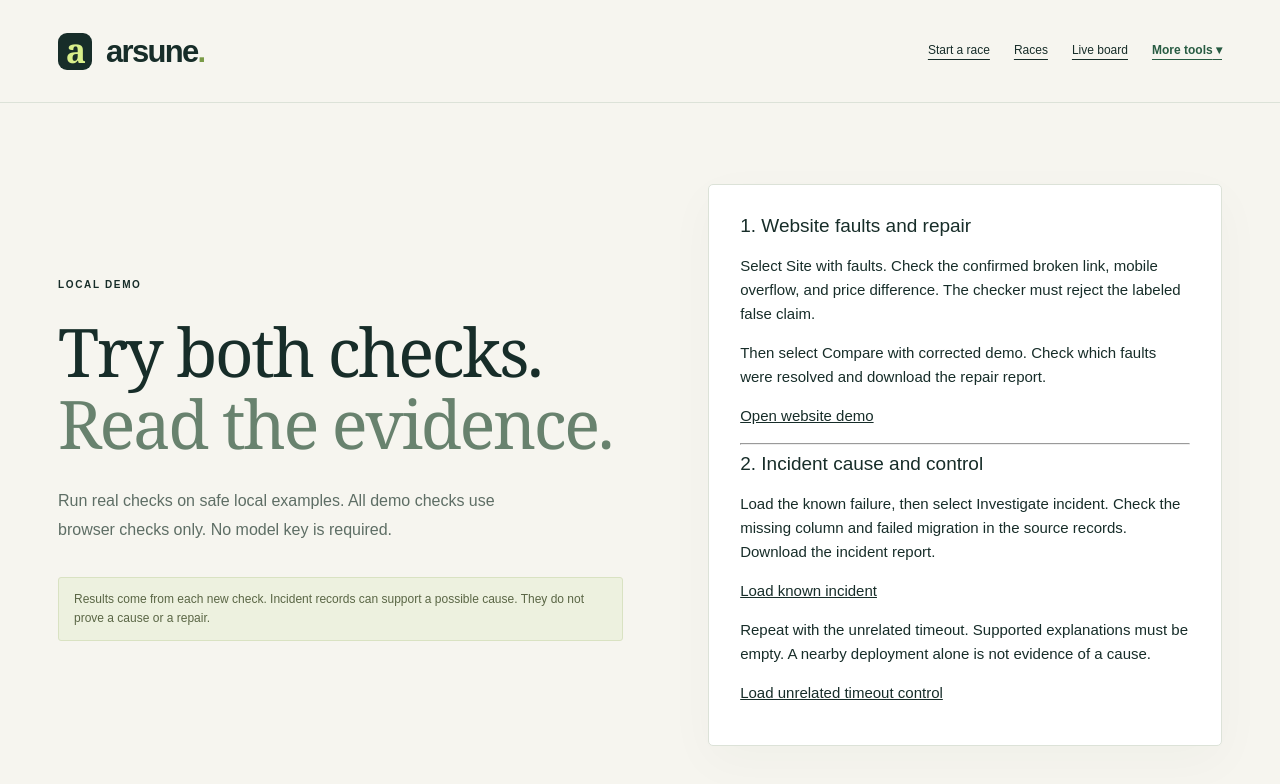
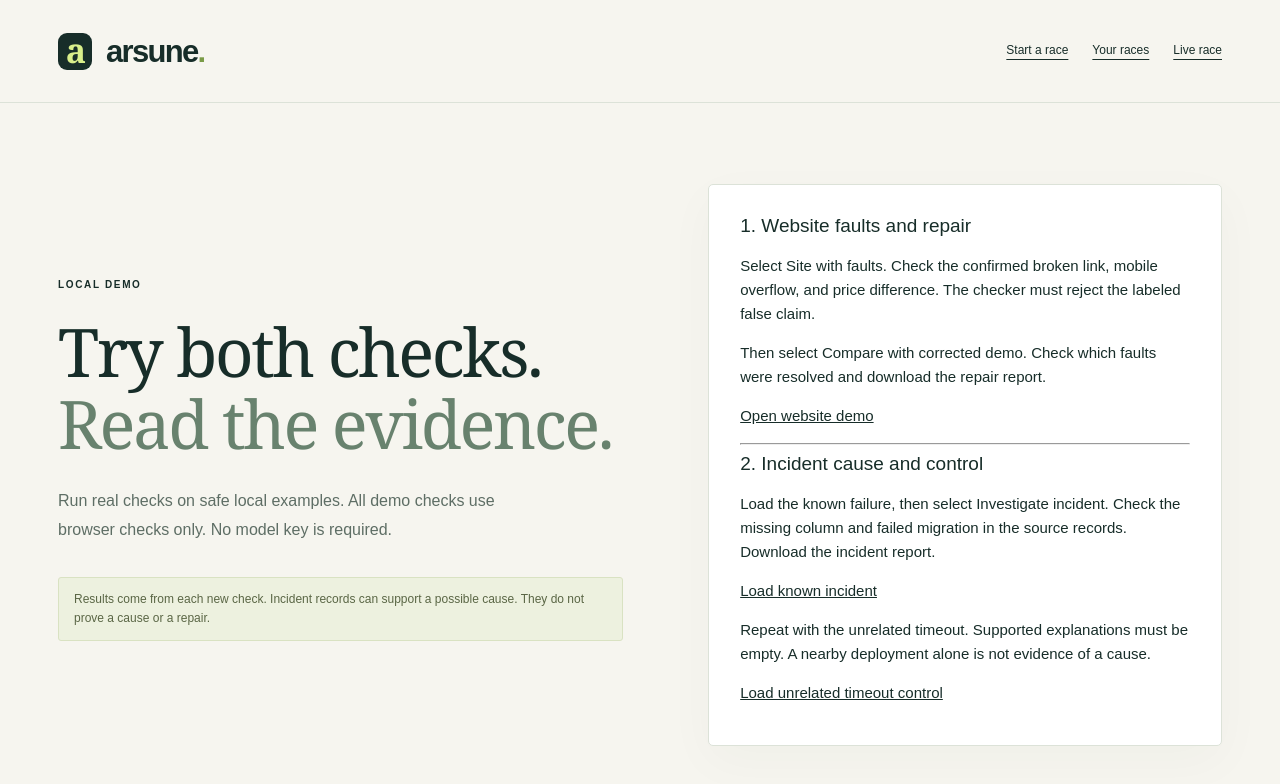
Before and after one commit to encouver/arsune, a Next.js app in the folder frontend/: page /demo in a window 1280 px wide. Shown: the top 784 px of the page. Built offline with nearby package versions, Linux system fonts and the light colour scheme.

Commit message:
feat(ui): three race links in the header, no More tools menu
The header links only the race product: Start a race, Your races and
Live race. The More tools menu is gone. /checks, /incidents and /demo
keep their URLs and their header, but no link leads to them; their
specs now open the URL directly.

```diff
--- a/frontend/app/more-tools.tsx
+++ /dev/null
@@ -1,50 +0,0 @@
-"use client";
-
-import { useEffect, useRef } from "react";
-import { tools } from "./nav";
-
-export default function MoreTools({ current }: { current: string }) {
-  const menu = useRef<HTMLDetailsElement>(null);
-  const inside = tools.some(([path]) => path === current);
-
-  // A <details> menu stays open until closed: close it on an outside click or Escape.
-  useEffect(() => {
-    function click(e: MouseEvent) {
-      const el = menu.current;
-      if (el?.open && !el.contains(e.target as Node)) el.open = false;
-    }
-    function key(e: KeyboardEvent) {
-      const el = menu.current;
-      if (e.key !== "Escape" || !el?.open) return;
-      el.open = false;
-      el.querySelector("summary")?.focus();
-    }
-    document.addEventListener("click", click);
-    document.addEventListener("keydown", key);
-    return () => {
-      document.removeEventListener("click", click);
-      document.removeEventListener("keydown", key);
-    };
-  }, []);
-
-  return (
-    <details
-      className="task-more"
-      ref={menu}
-      data-current={inside ? "true" : undefined}
-    >
-      <summary>More tools</summary>
-      <div className="task-menu">
-        {tools.map(([path, label]) => (
-          <a
-            key={path}
-            href={path}
-            aria-current={path === current ? "page" : undefined}
-          >
-            {label}
-          </a>
-        ))}
-      </div>
-    </details>
-  );
-}
--- a/frontend/app/nav.ts
+++ b/frontend/app/nav.ts
@@ -1,14 +1,6 @@
-// The site's task links: the main path first, then the other tools in a menu.
+// The three places of the race product. /checks, /incidents and /demo keep their URLs but get no link.
 export const tasks = [
   ["/", "Start a race"],
-  ["/races", "Races"],
-  ["/swarm", "Live board"],
+  ["/races", "Your races"],
+  ["/swarm", "Live race"],
 ] as const;
-
-export const tools = [
-  ["/checks", "Website check"],
-  ["/incidents", "Incident investigation"],
-  ["/demo", "Local demo"],
-] as const;
-
-export type TaskPath = (typeof tasks)[number][0] | (typeof tools)[number][0];
--- a/frontend/app/race.css
+++ b/frontend/app/race.css
@@ -1,55 +1,8 @@
-/* The main path: header menu, start page, races list, race results and the live race. */
+/* The main path: header, start page, races list, race results and the live race. */
 
-/* Header: the main path, then a menu with the other tools. */
+/* Header: the three places of the race product. */
 .task-nav {
   align-items: center;
-}
-.task-more {
-  position: relative;
-}
-.task-more summary {
-  list-style: none;
-  text-decoration: underline;
-  text-underline-offset: 5px;
-}
-.task-more summary::-webkit-details-marker {
-  display: none;
-}
-.task-more summary::after {
-  content: " ▾";
-}
-.task-more[open] summary::after {
-  content: " ▴";
-}
-.task-more[data-current="true"] summary {
-  font-weight: 700;
-  color: var(--green);
-}
-.task-menu {
-  position: absolute;
-  right: 0;
-  top: calc(100% + 10px);
-  z-index: 20;
-  min-width: 210px;
-  display: grid;
-  padding: 6px;
-  background: var(--white);
-  border: 1px solid var(--line);
-  border-radius: 6px;
-  box-shadow: 0 12px 30px #2b41221f;
-}
-.task-menu a {
-  padding: 8px 10px;
-  border-radius: 4px;
-  text-decoration: none;
-  font-size: 13px;
-}
-.task-menu a:hover {
-  background: #f1f5e9;
-}
-.task-menu a[aria-current="page"] {
-  font-weight: 700;
-  color: var(--green);
 }
 
 /* Start a race: the home page. */
@@ -502,7 +455,7 @@
     gap: 10px;
     padding: 16px 23px 12px;
   }
-  /* The old phone header squeezed five links beside the logo (max-width 170px). */
+  /* The phone header puts the links on their own row, under the logo. */
   .site-header .task-nav {
     width: 100%;
     max-width: none;
--- a/frontend/app/site-header.tsx
+++ b/frontend/app/site-header.tsx
@@ -1,7 +1,7 @@
-import MoreTools from "./more-tools";
-import { tasks, type TaskPath } from "./nav";
+import { tasks } from "./nav";
 
-export default function SiteHeader({ current }: { current: TaskPath }) {
+// `current` is the page's path; the older tools pass theirs and match no link.
+export default function SiteHeader({ current }: { current: string }) {
   return (
     <header className="site-header">
       <a href="/" className="brand" aria-label="Arsune home">
@@ -20,7 +20,6 @@ export default function SiteHeader({ current }: { current: TaskPath }) {
             {label}
           </a>
         ))}
-        <MoreTools current={current} />
       </nav>
     </header>
   );
```
Also changed, not shown: 2 other files (tests, documents, lock files or other folders).
